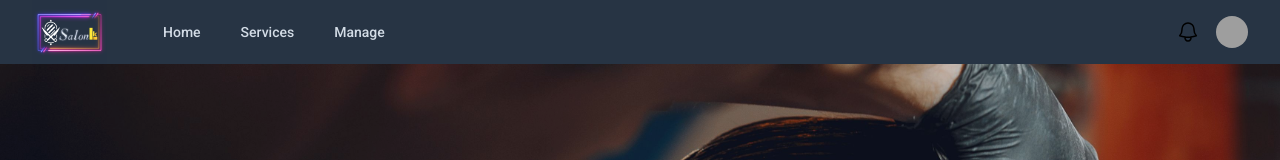
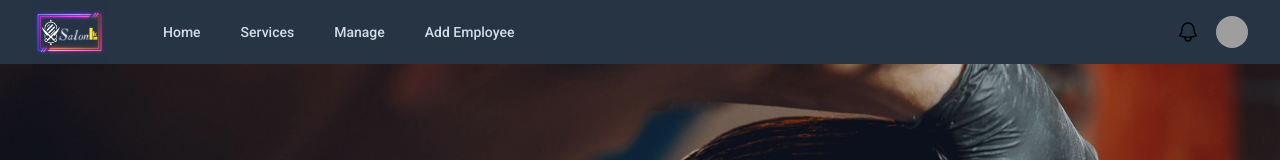
Before and after one commit to ToshaEX/SALOnLK, a React (Create React App) app: page /home in a window 1280 px wide. Shown: the top 160 px of the page. Built offline with nearby package versions, Linux system fonts and the light colour scheme; sample sign-in values are in the browser's storage; grey boxes are pictures that could not be loaded.

Commit message:
changes dne by oshan

```diff
--- a/src/App.css
+++ b/src/App.css
@@ -2,10 +2,10 @@
   font-family: "Roboto", sans-serif;
 }
 
-/* Hide scrollbar for Chrome, Safari and Opera */
+/* Hide scrollbar for Chrome, Safari and Opera
 ::-webkit-scrollbar {
   width: 0;
-}
+} */
 
 .serviceName ::after {
   content: "";
--- a/src/App.js
+++ b/src/App.js
@@ -2,6 +2,7 @@ import React from "react";
 import { Navbar } from "./Components/index";
 import LandingPage from "./views/LandingPage/LandingPage";
 import SignIn from "./views/Auth/SignIn/SignIn";
+import { createBrowserHistory } from "history";
 import {
   BrowserRouter as Router,
   Switch,
@@ -18,15 +19,16 @@ import ServiceHandler from "./views/Services/ServiceHandler";
 import { setUser, setAccessToken } from "./features/user/user-slice";
 import axios from "axios";
 
+const history = createBrowserHistory();
+
 const token = localStorage.getItem("accessToken");
-const clearToken =token===null? "":token.slice(1, token.length - 1);
+const clearToken = token === null ? "" : token.slice(1, token.length - 1);
 console.log(clearToken);
 axios.defaults.headers.common["Authorization"] = "Bearer " + clearToken;
 
 function App() {
   const dispatch = useDispatch();
   const token = localStorage.getItem("accessToken");
-  console.log(typeof token);
 
   if (token) {
     const decoded = jwt_decode(token);
@@ -35,14 +37,15 @@ function App() {
   }
 
   return (
-    <div className="snap-y snap-mandatory snap-always overflow-x-hidden">
-      <Router>
-        <Navbar />
+    <div className="snap-y snap-mandatory snap-always overflow-x-clip">
+      <Router history={history}>
+        {!token ? <Redirect to="/sign-in" /> : <Redirect to="/home" />}
         <Switch>
           <Route
             path="/home"
             component={() => (
               <>
+                <Navbar />
                 <LandingPage />
               </>
             )}
@@ -63,13 +66,24 @@ function App() {
               </>
             )}
           />
-          <Route exact strict path="/services" component={() => <Services />} />
+          <Route
+            exact
+            strict
+            path="/services"
+            component={() => (
+              <>
+              <Navbar />
+                <Services />
+              </>
+            )}
+          />
           <Route
             exact
             strict
             path="/about-us"
             component={() => (
               <>
+                <Navbar />
                 <AboutUs />
               </>
             )}
@@ -81,12 +95,12 @@ function App() {
             path="/manage"
             component={() => (
               <>
+                <Navbar />
                 <ServiceHandler />
               </>
             )}
           />
         </Switch>
-        <Redirect to="/home" />
       </Router>
     </div>
   );
--- a/src/Components/Navbar.jsx
+++ b/src/Components/Navbar.jsx
@@ -3,10 +3,9 @@ import { Fragment } from "react";
 import { Disclosure, Menu, Transition } from "@headlessui/react";
 import { Bars3Icon, BellIcon, XMarkIcon } from "@heroicons/react/24/outline";
 import { useDispatch, useSelector } from "react-redux";
-import { Link } from "react-router-dom";
+import { Link} from "react-router-dom";
 import { resetUser } from "../features/user/user-slice";
 import { Roles } from "../roles/roles";
-
 
 function classNames(...classes) {
   return classes.filter(Boolean).join(" ");
@@ -14,22 +13,30 @@ function classNames(...classes) {
 const logOut = (dispatch) => {
   localStorage.removeItem("accessToken");
   dispatch(resetUser());
+  window.location.reload();
 };
 
 const Navbar = () => {
-  const { email, userName,role } = useSelector((state) => ({
+  const { email, userName, role } = useSelector((state) => ({
     email: state.user.email,
     userName: state.user.userName,
-    role:state.user.role
+    role: state.user.role,
   }));
 
   const dispatch = useDispatch();
+
+
   const navigation = [
     { name: "Home", to: "home", current: false },
     { name: "Services", to: "services", current: false },
     role === Roles.ADMIN && {
       name: "Manage",
       to: "manage",
+      current: false,
+    },
+    role === Roles.ADMIN && {
+      name: "Add Employee",
+      to: "sign-up",
       current: false,
     },
   ];
@@ -133,7 +140,7 @@ const Navbar = () => {
                                 "block px-4 py-2 text-sm text-gray-700"
                               )}
                             >
-                              {userName+" "}({" "+role.toUpperCase()+" "})
+                              {userName + " "}({" " + role.toUpperCase() + " "})
                             </div>
                           )}
                         </Menu.Item>
--- a/src/views/Auth/Register/Register.jsx
+++ b/src/views/Auth/Register/Register.jsx
@@ -52,6 +52,7 @@ const Register = () => {
   const vTwo = viewTwo ? "display" : "hidden";
 
   const formSubmit = (data) => {
+    Object.assign(data, { role: "user" });
     setViewOne(false);
     setViewTwo(true);
 
--- a/src/views/Auth/SignIn/SignIn.jsx
+++ b/src/views/Auth/SignIn/SignIn.jsx
@@ -5,8 +5,10 @@ import { useForm } from "react-hook-form";
 import { yupResolver } from "@hookform/resolvers/yup";
 import * as yup from "yup";
 import axios from "axios";
-import { Link } from "react-router-dom";
+import { Link, } from "react-router-dom";
 import jwt_decode from "jwt-decode";
+
+
 
 const SignIn = () => {
   const dispatch = useDispatch();
@@ -41,7 +43,6 @@ const SignIn = () => {
   const vTwo = viewTwo ? "display" : "hidden";
 
   const formSubmit = (data) => {
-    Object.assign(data,{role:"user"})
     setViewOne(false);
     setViewTwo(true);
 
@@ -62,6 +63,7 @@ const SignIn = () => {
       const decoded = jwt_decode(token);
       dispatch(setUser(decoded));
       dispatch(setAccessToken(token));
+      window.location.reload();
     });
 
     reset();
--- a/src/views/Services/ServiceHandler.jsx
+++ b/src/views/Services/ServiceHandler.jsx
@@ -109,7 +109,7 @@ const ServiceHandler = () => {
                   .map((item, i) => (
                     <tr
                       className="bg-white border-b dark:bg-gray-800 dark:border-gray-700 text-gray"
-                      key={i}
+                      key={item._id}
                     >
                       <th
                         scope="row"
```
